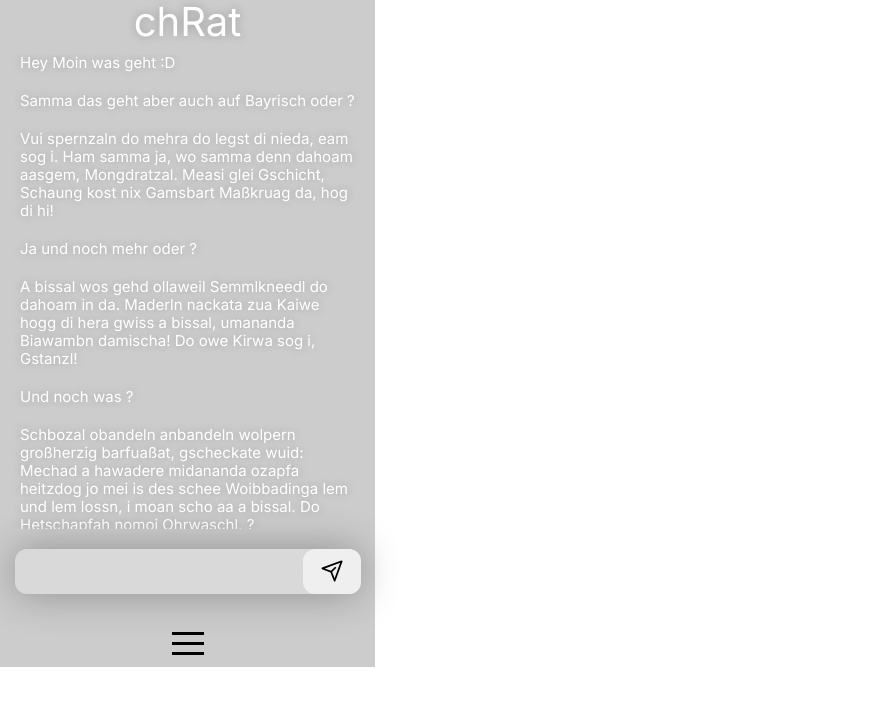
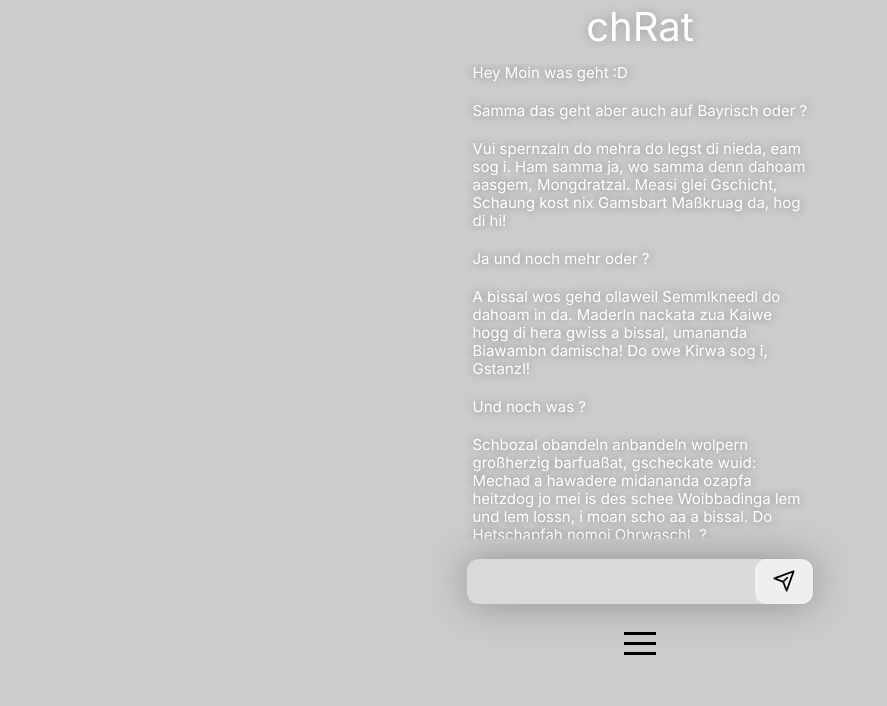
Before and after one commit to chris-yooo/capstone-project, a React (Create React App) app: page / in a window 1280 px wide. Shown: the top 706 px of the page, without its empty margins (0-887 px from the left). Built offline with nearby package versions, Linux system fonts and the light colour scheme.

Commit message:
QA changes 2

```diff
--- a/src/GlobalStyles.js
+++ b/src/GlobalStyles.js
@@ -1,6 +1,5 @@
 import {createGlobalStyle} from 'styled-components';
 
-// Trick prettier into formatting "createGlobalStyle"
 const styled = {createGlobalStyle};
 
 export default styled.createGlobalStyle`
@@ -14,6 +13,7 @@ export default styled.createGlobalStyle`
 
   body {
     font-family: 'Inter', arial;
+    background-color: rgba(154, 154, 154, 0.5);
   }
 
   button,
--- a/src/components/Chat/Input.jsx
+++ b/src/components/Chat/Input.jsx
@@ -52,7 +52,7 @@ const StyledInput = styled.input`
   font-size: 1.6rem;
   padding: 0.4rem;
   padding-left: 0.8rem;
-  color: #fff;
+  color: #2e2e2e;
   background-color: rgba(0, 0, 0, 0);
   border: none;
   font-style: normal;
--- a/src/components/Navigation/Nav.jsx
+++ b/src/components/Navigation/Nav.jsx
@@ -31,15 +31,14 @@ const StyledNav = styled.nav`
   justify-content: center;
   position: fixed;
   top: ${props => (props.isOpen ? '542px' : '618px')};
-  width: 375px;
+  width: 100%;
   height: 49px;
-  border-radius: 12px 12px 0 0;
 `;
 
 const StyledUl = styled.ul`
   display: ${props => (props.isOpen ? 'flex' : 'none')};
   position: relative;
-  flex-flow: column wrap;
+  flex-direction: column;
   justify-content: center;
   align-items: center;
   width: 375px;
@@ -54,8 +53,7 @@ const StyledLink = styled(NavLink)`
   justify-content: center;
   align-items: center;
   padding: 0 53px;
-  margin-bottom: 8px;
-  margin-top: 8px;
+  margin-top: 10px;
   gap: 10px;
   width: 175px;
   height: 35px;
--- a/src/pages/HomePage.jsx
+++ b/src/pages/HomePage.jsx
@@ -54,13 +54,13 @@ const StyledChratDiv = styled.div`
   flex-direction: column;
   align-items: center;
   align-content: center;
-  width: 375px;
-  height: 667px;
-  background-color: rgba(154, 154, 154, 0.5);
+  width: 100%;
+  height: 100%;
 `;
 
 const StyledHeader = styled.header`
-  margin: 10px;
+  margin-top: 15px;
+  margin-bottom: 15px;
 
   h1 {
     color: #fff;
@@ -86,7 +86,7 @@ const StyledMain = styled.main`
     font-size: 15px;
     line-height: 18px;
     color: #fff;
-    text-shadow: 0 0 10px rgba(0, 0, 0, 0.25);
+    text-shadow: 0 0 10px rgba(0, 0, 0, 0.45);
   }
 `;
 
```
